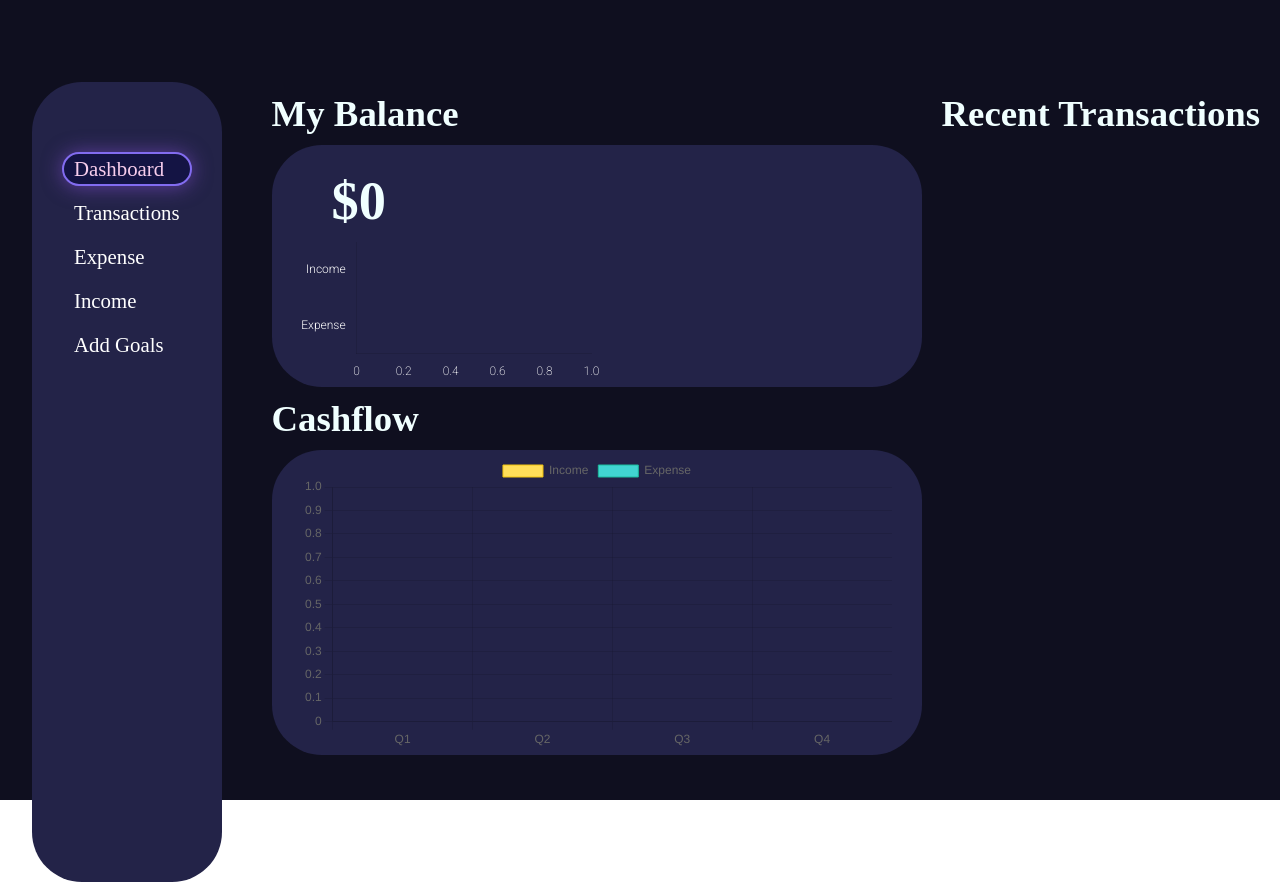
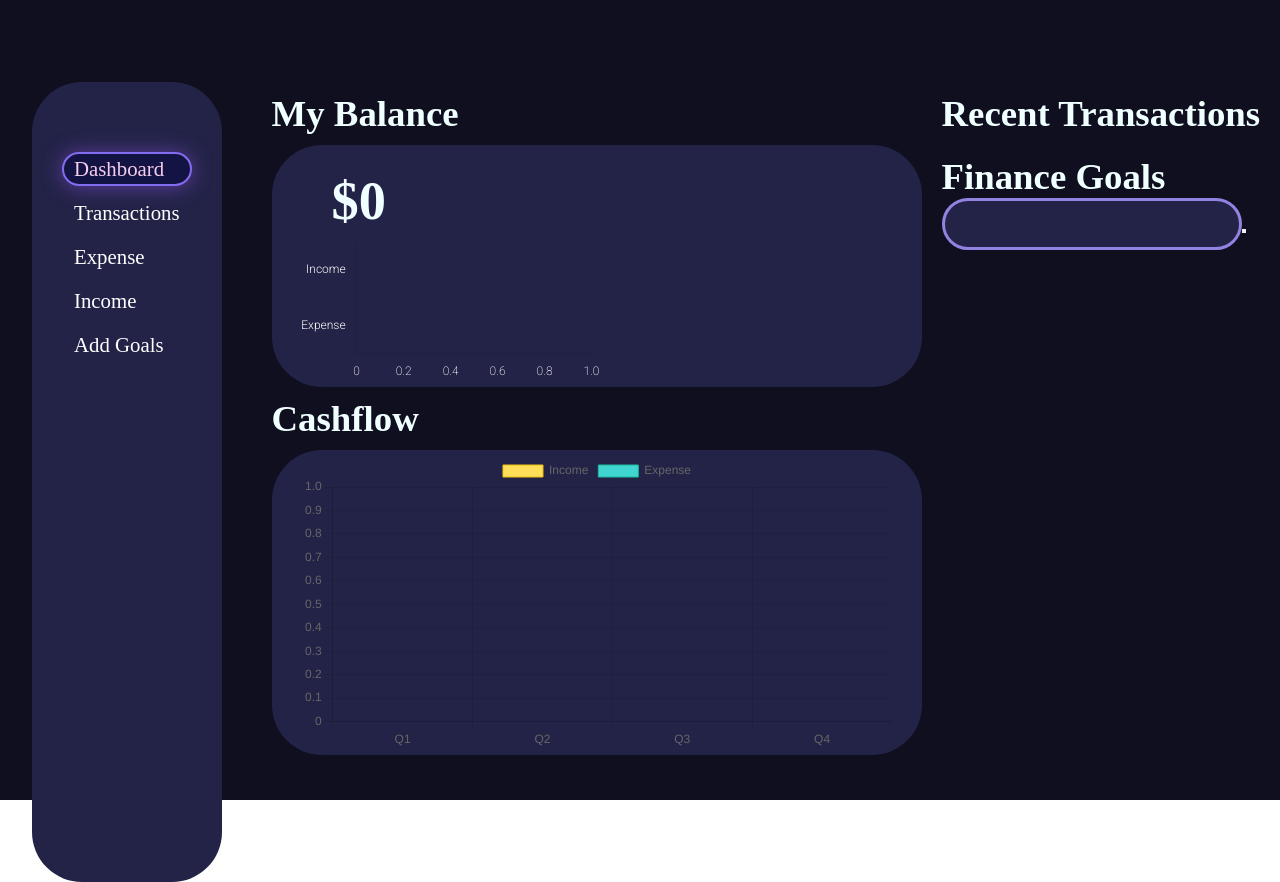
Before and after one commit to tempestmeow/FinanceApp, a React (Vite) app: page / in a window 1280 px wide. Both pictures are taken after a click on the button "Dashboard". Shown: the top 882 px of the page. Built offline with nearby package versions, Linux system fonts and the light colour scheme; a web font is replaced by a local one.

Commit message:
started working on adding a finance goal

```diff
--- a/src/App.jsx
+++ b/src/App.jsx
@@ -744,10 +744,15 @@ function App() {
                 <div className="recentTransactions">
                   <div className="myBalanceTitle">Recent Transactions</div>
                   <div className="recentTransactionList">
-                    {totalTransactions.map((transaction, index) => (
+                    {totalTransactions
+                      .slice()
+                      .reverse()
+                      .map((transaction, index) => (
                         <div className={transaction.className} key={index}>
                           <div className="recentCard">
-                          <span className="recentName">{transaction.name}</span>
+                            <span className="recentName">
+                              {transaction.name}
+                            </span>
                             <span className="recentAmount">
                               {transaction.type === "expense"
                                 ? `- ${transaction.amount}`
@@ -756,6 +761,15 @@ function App() {
                           </div>
                         </div>
                       ))}
+                  </div>
+                </div>
+                <div className="financeGoals">
+                  <div className="myBalanceTitle">Finance Goals</div>
+                  <div className="goalForm">
+                    <form>
+                      <input type="text"></input>
+                      <button type="submit"></button>
+                    </form>
                   </div>
                 </div>
               </div>
```
Lines whose indentation alone changed are shown as unchanged.
